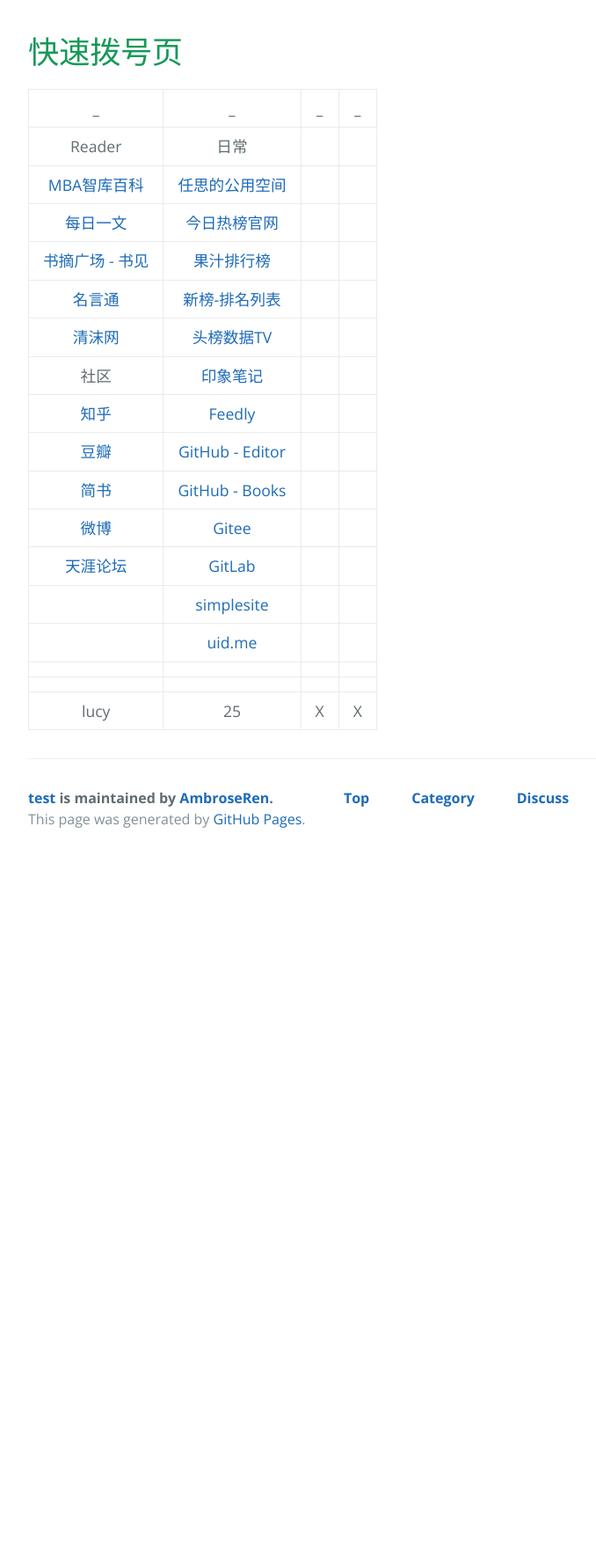
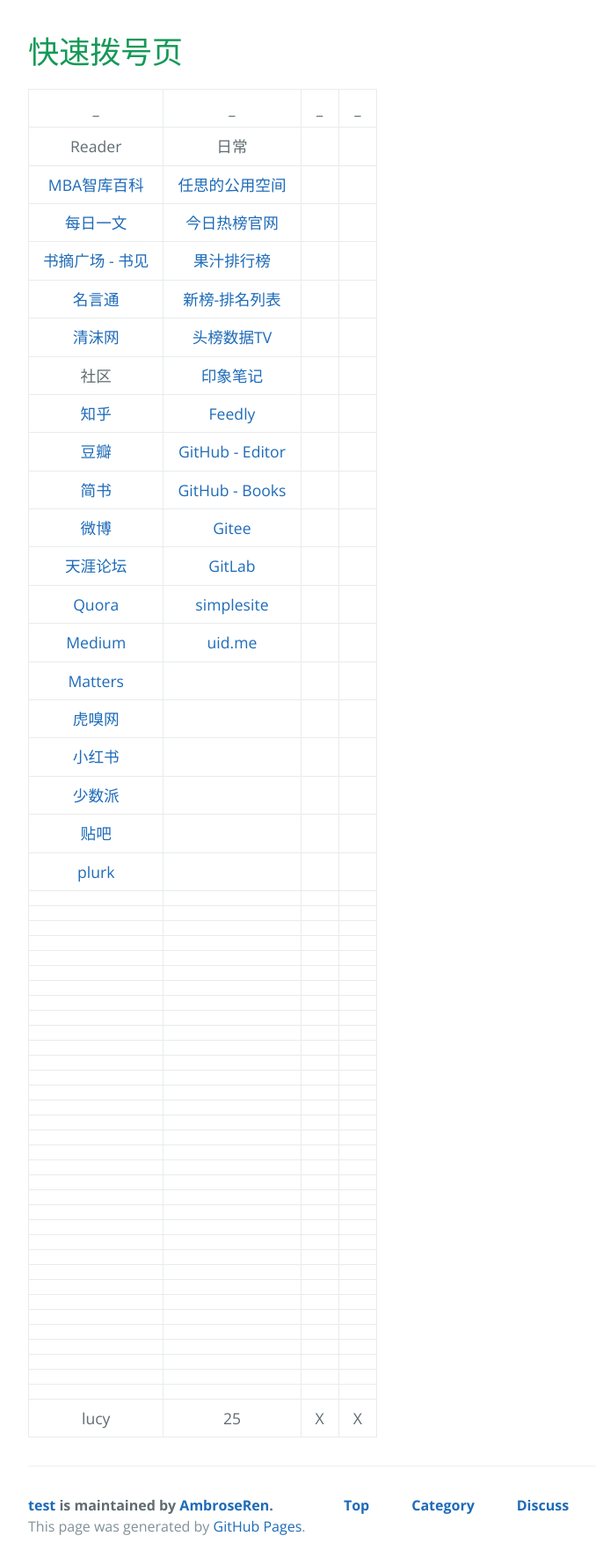
Before and after one commit to AmbroseRen/test, a Jekyll site: the page built from navigation.md, in a window 1280 px wide. Shown: the whole page at 88% size, without its empty margins (192-870 px from the left). Built offline with Jekyll 4.4.1, drawn with Linux system fonts in a browser that asks for light colours; our own code applies the rules of GitHub Pages for plain Markdown files; the repository's description, which GitHub fills in, is left out; before the commit the page ends 975 px from its top, so only the background shows below that.

Commit message:
Update navigation.md

```diff
--- a/navigation.md
+++ b/navigation.md
@@ -14,8 +14,46 @@
 | [简书](https://www.jianshu.com/subscriptions#/timeline) | [GitHub - Books](https://github.com/AmbroseRen/Picture/tree/master/book/Society) | []() | []() |
 | [微博](https://weibo.com/3626507391/follow) | [Gitee](https://gitee.com/) | []() | []() |
 | [天涯论坛](https://bbs.tianya.cn/) | [GitLab](https://gitlab.com/ambroserencn) | []() | []() |
-| []() | [simplesite](http://ambroseren.simplesite.com/) | []() | []() |
-| []() | [uid.me](http://uid.me/ren_si1#) | []() | []() |
+| [Quora](https://www.quora.com/) | [simplesite](http://ambroseren.simplesite.com/) | []() | []() |
+| [Medium](https://medium.com/) | [uid.me](http://uid.me/ren_si1#) | []() | []() |
+| [Matters](https://matters.news/) | []() | []() | []() |
+| [虎嗅网](https://www.huxiu.com/) | []() | []() | []() |
+| [小红书](https://www.xiaohongshu.com/explore) | []() | []() | []() |
+| [少数派](https://sspai.com/) | []() | []() | []() |
+| [贴吧](https://tieba.baidu.com/index.html) | []() | []() | []() |
+| [plurk](https://www.plurk.com/AmbroseRenCN) | []() | []() | []() |
+| []() | []() | []() | []() |
+| []() | []() | []() | []() |
+| []() | []() | []() | []() |
+| []() | []() | []() | []() |
+| []() | []() | []() | []() |
+| []() | []() | []() | []() |
+| []() | []() | []() | []() |
+| []() | []() | []() | []() |
+| []() | []() | []() | []() |
+| []() | []() | []() | []() |
+| []() | []() | []() | []() |
+| []() | []() | []() | []() |
+| []() | []() | []() | []() |
+| []() | []() | []() | []() |
+| []() | []() | []() | []() |
+| []() | []() | []() | []() |
+| []() | []() | []() | []() |
+| []() | []() | []() | []() |
+| []() | []() | []() | []() |
+| []() | []() | []() | []() |
+| []() | []() | []() | []() |
+| []() | []() | []() | []() |
+| []() | []() | []() | []() |
+| []() | []() | []() | []() |
+| []() | []() | []() | []() |
+| []() | []() | []() | []() |
+| []() | []() | []() | []() |
+| []() | []() | []() | []() |
+| []() | []() | []() | []() |
+| []() | []() | []() | []() |
+| []() | []() | []() | []() |
+| []() | []() | []() | []() |
 | []() | []() | []() | []() |
 | []() | []() | []() | []() |
 | lucy | 25 | X | X |
```
